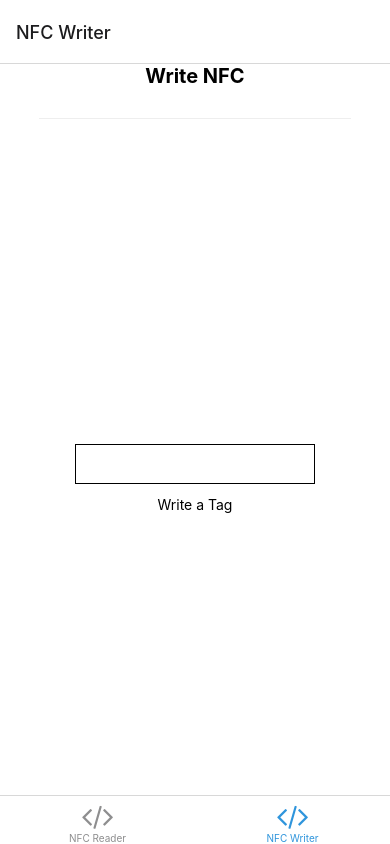
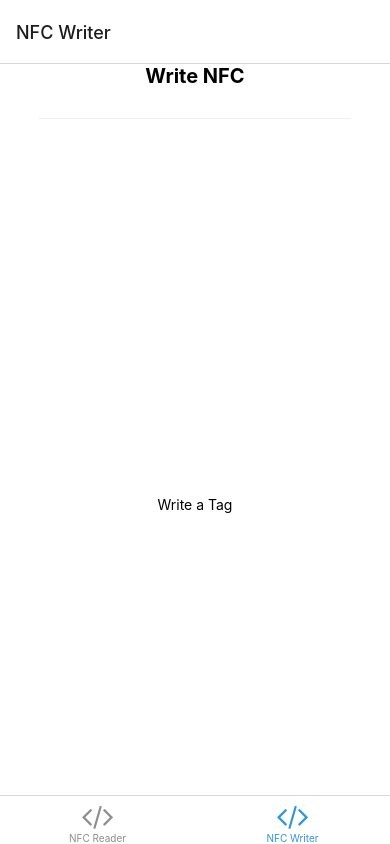
Before and after one commit to Stratejia/react-native-example, a React Native app in the folder src/: screen /NfcWriter in a window 390 px wide. Built offline with nearby package versions, Linux system fonts and the light colour scheme; what expo-linking would draw is missing.

Commit message:
feat: add reading tag

```diff
--- a/src/domain/nfc/components/NfcReader.tsx
+++ b/src/domain/nfc/components/NfcReader.tsx
@@ -1,18 +1,25 @@
-import { useCallback } from 'react';
+import {useCallback, useState} from 'react';
 import { StyleSheet, TouchableOpacity } from 'react-native';
 import { View } from '../../../components/layout';
 import { Text } from '../../../components/typography';
 import readNdef from '../utils/readNdef';
 
 function NfcReader() {
+  const [tag, setTag] = useState('');
+
   const handlePress = useCallback(() => {
-    readNdef();
-  }, []);
+    readNdef().then((readTag) => {
+      if (readTag) {
+        setTag(readTag);
+      }
+    });
+  }, [setTag]);
 
   return (
     <View style={styles.wrapper}>
       <TouchableOpacity onPress={handlePress}>
         <Text>Scan a Tag</Text>
+        {tag && <Text>Read tag: {tag}</Text>}
       </TouchableOpacity>
     </View>
   );
--- a/src/domain/nfc/components/NfcWriter.tsx
+++ b/src/domain/nfc/components/NfcWriter.tsx
@@ -1,14 +1,14 @@
-import {useCallback, useState} from 'react';
-import {StyleSheet, TextInput, TouchableOpacity} from 'react-native';
+import { useCallback, useState } from 'react';
+import { StyleSheet, TextInput, TouchableOpacity } from 'react-native';
 import { View } from '../../../components/layout';
 import { Text } from '../../../components/typography';
 import writeNdef from '../utils/writeNdef';
 
 function NfcWriter() {
-  const [text, onChangeText] = useState<string>();
+  const [text, onChangeText] = useState('');
 
   const handlePress = useCallback(() => {
-    if (text) {
+    if (text && text !== '') {
       writeNdef(text);
     }
   }, [text]);
@@ -34,8 +34,10 @@ const styles = StyleSheet.create({
     alignItems: 'center',
   },
   input: {
+    color: '#fff',
     height: 40,
     margin: 12,
+    borderColor: '#fff',
     borderWidth: 1,
     padding: 10,
   },
--- a/src/domain/nfc/utils/readNdef.ts
+++ b/src/domain/nfc/utils/readNdef.ts
@@ -5,6 +5,9 @@ async function readNdef() {
     await NfcManager.requestTechnology(NfcTech.Ndef);
     const tag = await NfcManager.getTag();
     console.log('Tag found', tag);
+    if (tag) {
+      return tag.toString();
+    }
   } catch (error) {
     console.error('Oops!', error);
   } finally {
```
Also changed, not shown: src/.eslintrc.js.
